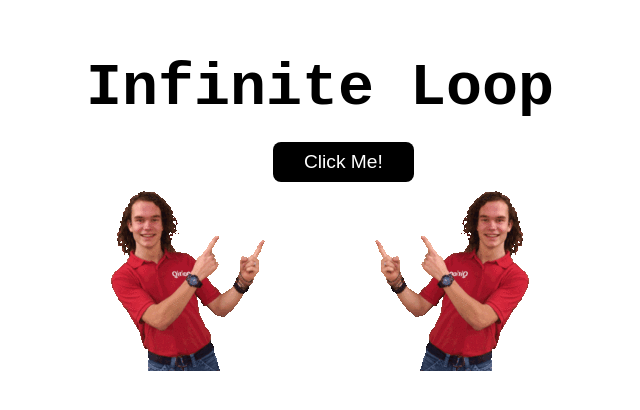
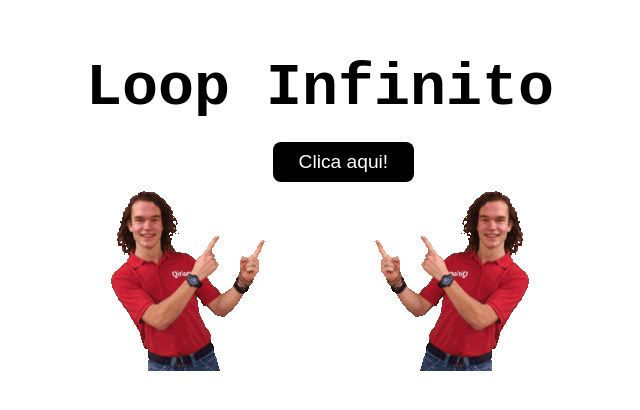
Before and after one commit to LuisOliveira-AEB/pt07-1, a plain HTML site: page 13 códigos/index.html in a window 1280 px wide. Shown: the part 216-626 px from the top of the page, without its empty margins (320-960 px from the left). Drawn offline with Linux system fonts and the light colour scheme.

Commit message:
Update index.html

```diff
--- a/13 códigos/index.html
+++ b/13 códigos/index.html
@@ -7,8 +7,8 @@
 
 <header>
     <div class="intro-text" id="home-page">
-        <h1>Infinite Loop</h1>
-        <a href="#pizzas"><button type="button" id="intro-btn" value="clickMe" onclick="BrowserCrash()" style="font-size: larger;">Click Me!</button></a>
+        <h1>Loop Infinito</h1>
+        <a href="#pizzas"><button type="button" id="intro-btn" value="clickMe" onclick="BrowserCrash()" style="font-size: larger;">Clica aqui!</button></a>
         <img src="images/point.gif" alt="" style="float:left;">
         <img src="images/pointespelho.gif" alt="" style="float:right;">
     </div>
```
